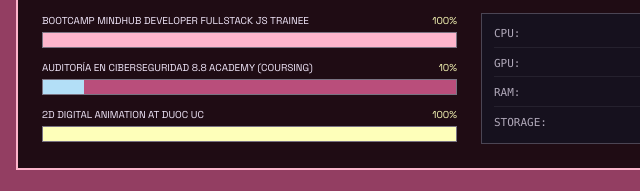
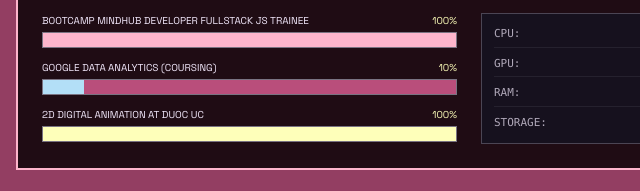
Before and after one commit to TrilloLillo/portfolio_v2, a website: page index.html in a window 1280 px wide. Shown: the part 391-582 px from the top of the page, 326-966 px from the left. Drawn offline with nearby package versions, Linux system fonts and the light colour scheme.

Commit message:
fix: update course title from "Auditoría en Ciberseguridad" to "Google Data Analytics"

```diff
--- a/index.html
+++ b/index.html
@@ -284,7 +284,7 @@
                   </div>
                   <div class="space-y-1">
                     <div class="flex justify-between text-[10px] uppercase">
-                      <span>Auditoría en Ciberseguridad 8.8 academy (coursing)</span>
+                      <span>Google Data Analytics (coursing)</span>
                       <span class="text-tertiary">10%</span>
                     </div>
                     <div
```
